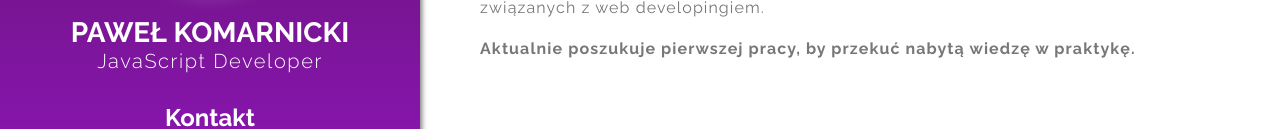
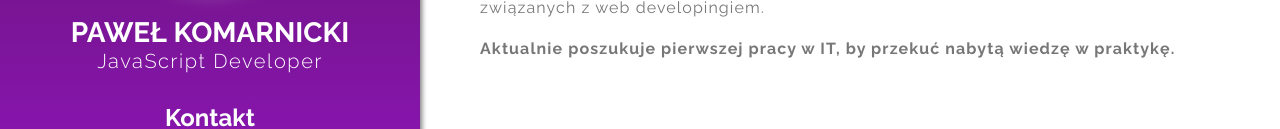
Before and after one commit to delirycki/cv, a plain HTML site: page index.html in a window 1280 px wide. Shown: the part 314-443 px from the top of the page. Drawn offline with Linux system fonts and the light colour scheme.

Commit message:
literówki 2

```diff
--- a/index.html
+++ b/index.html
@@ -77,7 +77,7 @@
                 </p>
                 <p>
                   <strong
-                    >Aktualnie poszukuje pierwszej pracy, by przekuć nabytą
+                    >Aktualnie poszukuje pierwszej pracy w IT, by przekuć nabytą
                     wiedzę w praktykę.</strong
                   >
                 </p>
```
